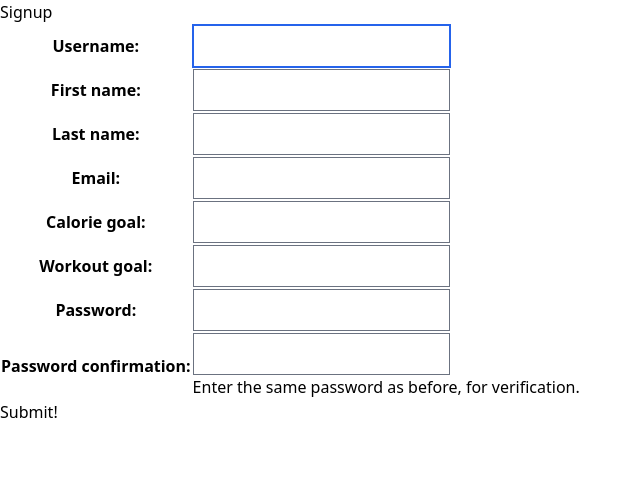
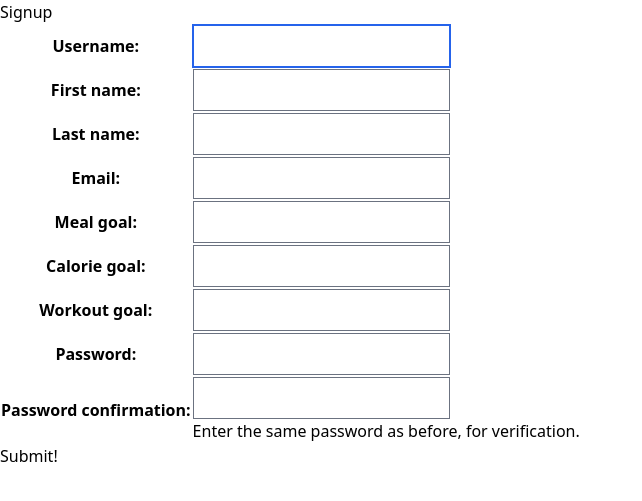
Before and after one commit to gabvint/fit_trackr, a Django app: page /accounts/signup/ in a window 1280 px wide. Shown: the part 48-549 px from the top of the page, without its empty margins (0-642 px from the left). Run offline with Django 4.2, Linux system fonts and the light colour scheme; some libraries are stand-ins or nearby versions.

Commit message:
added meal goals, and goal views counter to DASH

```diff
--- a/main_app/forms.py
+++ b/main_app/forms.py
@@ -9,9 +9,10 @@ class CustomUserCreationForm(UserCreationForm):
   email = forms.EmailField(max_length=150)
   calorie_goal=forms.IntegerField()
   workout_goal=forms.IntegerField()
+  meal_goal=forms.IntegerField()
   class Meta:
     model = NewUser
-    fields = ('username', 'first_name', 'last_name', 'email', 'calorie_goal', 'workout_goal', 'password1', 'password2')
+    fields = ('username', 'first_name', 'last_name', 'email', 'meal_goal', 'calorie_goal', 'workout_goal', 'password1', 'password2')
 
 
 class CustomUserChangeForm(UserChangeForm):
@@ -23,7 +24,7 @@ class CustomUserChangeForm(UserChangeForm):
   workout_goal=forms.IntegerField()
   class Meta:
     model = NewUser
-    fields = ('username', 'first_name', 'last_name', 'email', 'calorie_goal', 'workout_goal')
+    fields = ('username', 'first_name', 'last_name', 'email', 'calorie_goal', 'workout_goal', 'meal_goal')
 
 
 class WorkoutForm(forms.ModelForm):
--- a/main_app/models.py
+++ b/main_app/models.py
@@ -33,6 +33,7 @@ MEALS = (
 class NewUser(AbstractUser):
     workout_goal = models.IntegerField(null=True, blank=True)
     calorie_goal = models.IntegerField(null=True, blank=True)
+    meal_goal = models.IntegerField(null=True, blank=True)
     def get_absolute_url(self):
         return reverse("user_dashboard")
 
--- a/main_app/templates/base.html
+++ b/main_app/templates/base.html
@@ -15,16 +15,17 @@
     <nav>
       <ul>
         {% if user.is_authenticated %}
-        {% comment %} <li>
-          {% if user.is_authenticated %}
-        <h1>{{ user.username }}'s <img src='https://imgur.com/2m8UXn7.png' /></h1>
-    {% else %}
-        <h1>Welcome to Fittrrackr</h1>
-    {% endif %}
-        </li> {% endcomment %}
-          <li class=" text-2xl text-red-500"><a href="{% url "set_goals" user.id %}">Goals</a></li>
+        <div>
+          <li>
+            <img src='https://imgur.com/2m8UXn7.png' />
+          </li>
+        </div>
+        <div>
+          <li class=" text-2xl text-red-500"><a href="{% url "set_goals" user.id %}">Add Goals</a></li>
           <li><a href="{% url "create_workout" %}">Add Workout</a></li>
           <li><a href="{% url "create_meals" %}">Add Meal</a></li>
+        </div>
+        <div>
           <li><a href="{% url "user_dashboard" %}">Home</a></li>
           <li>
             <form id="logout-form" method="post" action="{% url 'logout' %}">
@@ -32,6 +33,7 @@
               <button type="submit">Sign out</button>
             </form>
           </li>
+        </div>
 
         {% else %}
           <li><a href="{% url 'home' %}">Sign in</a></li>
--- a/main_app/views.py
+++ b/main_app/views.py
@@ -112,7 +112,7 @@ class WorkoutDelete(DeleteView):
 
 class SetGoals(UpdateView):
     model = NewUser
-    fields = ['workout_goal', 'calorie_goal']
+    fields = ['workout_goal', 'calorie_goal', 'meal_goal']
 
 class MealUpdate(UpdateView):
     model = Meal
@@ -126,6 +126,8 @@ def user_dashboard(request):
   selected_date = request.GET.get('workout_date', None)
   user = request.user
   calorie_goal = user.calorie_goal
+  workout_goal = user.workout_goal
+  meal_goal = user.meal_goal
 
   if selected_date:
         selected_date = datetime.strptime(selected_date, '%Y-%m-%d').date()
@@ -139,14 +141,24 @@ def user_dashboard(request):
         today = datetime.today().date()
         todays_meals = Meal.objects.filter(day__date=today)
         todays_workouts = Workout.objects.filter(day__date=today)
+
   total_meal_calories = todays_meals.aggregate(total_calories=Sum('calories')).get('total_calories', 0)
   total_workout_calories = todays_workouts.aggregate(total_calorie_lost=Sum('calorie_lost')).get('total_calories', 0)
   net_calories = calorie_goal - total_meal_calories + total_workout_calories
+  todays_meal_count = todays_meals.count()
+  todays_workout_count = todays_workouts.count()
 
-  return render(request, 'dashboard.html', {'recent_meals': recent_meals, 'recent_workouts': recent_workouts, 'total_meal_calories': total_meal_calories,
+  return render(request, 'dashboard.html', {
+        'recent_meals': recent_meals,
+        'recent_workouts': recent_workouts,
+        'total_meal_calories': total_meal_calories,
         'total_workout_calories': total_workout_calories,
         'net_calories': net_calories,
         'calorie_goal': calorie_goal,
+        'meal_goal': meal_goal,
+        'workout_goal': workout_goal,
+        'todays_meal_count': todays_meal_count ,
+        'todays_workout_count': todays_workout_count,
         'selected_date': selected_date})
 
 def meal_log(request):
```
Also changed, not shown: main_app/templates/dashboard.html (+16 -0 lines), main_app/migrations/0012_newuser_meal_goal_alter_meal_name.py (added).
